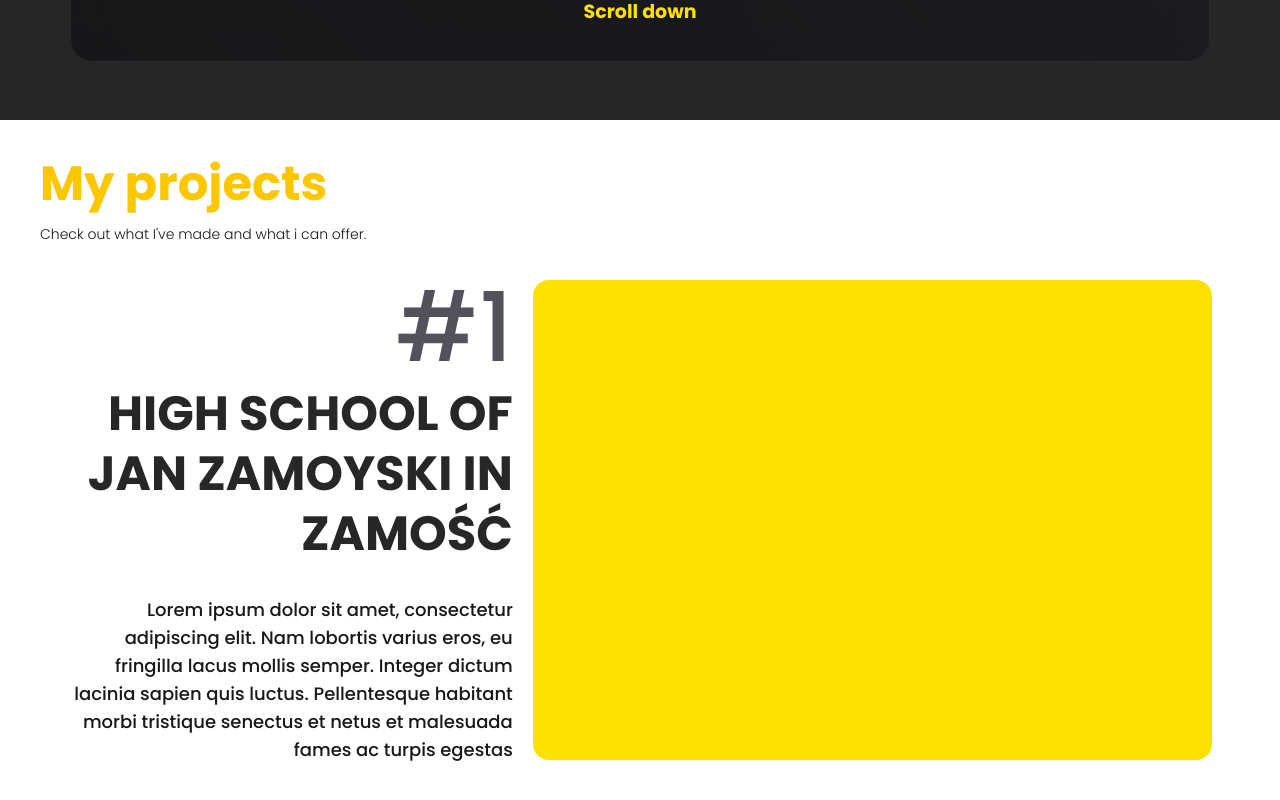
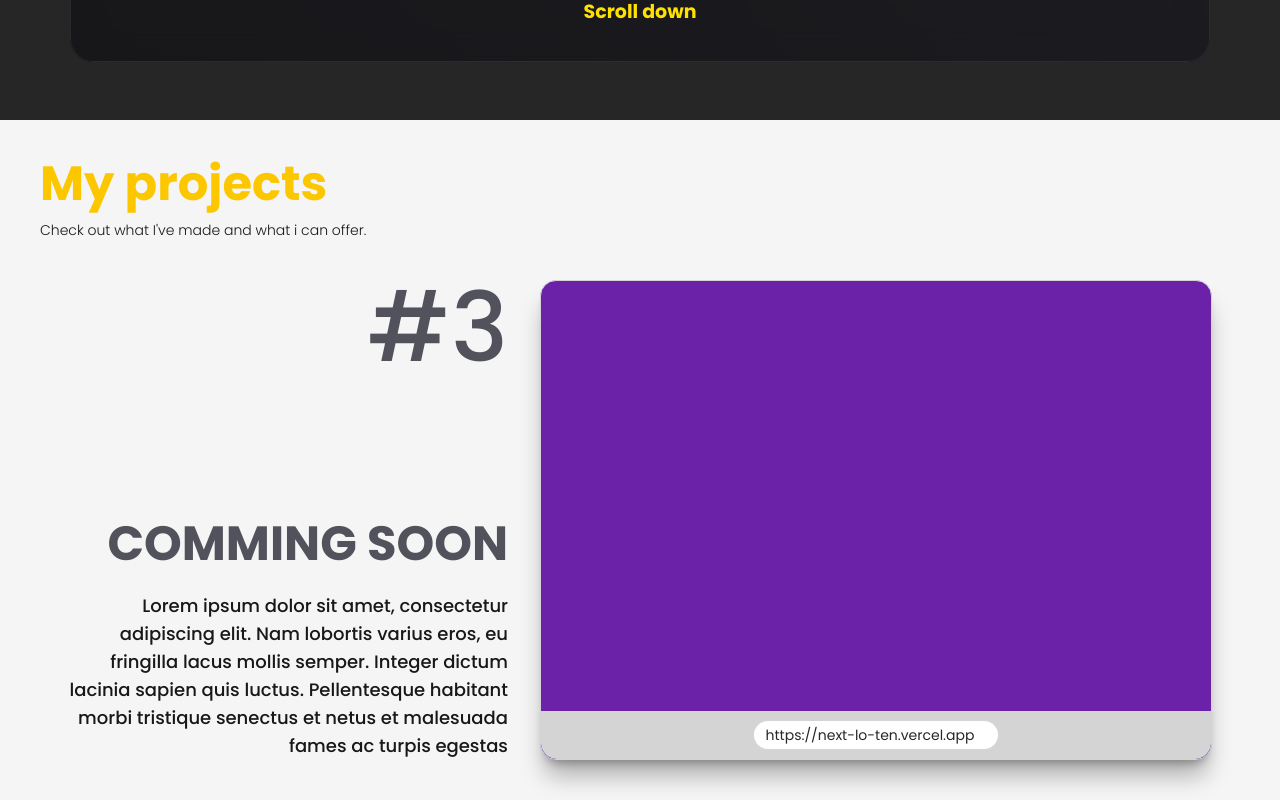
Before and after one commit to Mitrix005/Portfolio_mszyszlo, a Next.js app: page / in a window 1280 px wide. Shown: the part 680-1480 px from the top of the page. Built offline with nearby package versions, Linux system fonts and the light colour scheme.

Commit message:
Dodano content do Projects oraz zrobiono animacje

```diff
--- a/src/app/components/Cards/CardsWrapper.js
+++ b/src/app/components/Cards/CardsWrapper.js
@@ -1,24 +1,34 @@
 "use client"
-import { motion, useScroll, useTransform } from "motion/react"
-import { useRef } from "react";
+import { motion, useScroll, useTransform, useMotionValueEvent } from "motion/react"
+import {useRef, useState} from "react";
 import Skills from "@/app/components/Cards/Skills";
 import Projects from "@/app/components/Cards/Projects";
 
 export default function CardsWrapper() {
     const containerRef = useRef(null);
+    const [ProjectId, setProjectId] = useState(0);
 
     const { scrollYProgress } = useScroll({
         target: containerRef,
         offset: ["start start", "end end"]
     });
 
-    const x = useTransform(scrollYProgress, [0.3, 0.6], ["0%", "-100%"]);
-    const scale = useTransform(scrollYProgress,[0.3, 1], ["100%", "70%"]);
+    const x = useTransform(scrollYProgress, [0.3, 0.55], ["0%", "-100%"]);
+    const scale = useTransform(scrollYProgress,[0.3, 0.55], ["100%", "70%"]);
+    useMotionValueEvent(scrollYProgress, "change", (latest) => {
+        if (latest < 0.7) {
+            setProjectId(0);
+        } else if (latest < 0.85) {
+            setProjectId(1);
+        } else {
+            setProjectId(2);
+        }
+    });
 
     return (
         <div ref={containerRef} className="relative h-[400vh] bg-zinc-900 rounded-t-3xl">
             <div id="skills" className="absolute top-0 w-full h-1 pointer-events-none" />
-            <div id="projects" className="absolute top-[70%] w-full h-1 pointer-events-none" />
+            <div id="projects" className="absolute top-[40%] w-full h-1 pointer-events-none" />
 
             <div className="sticky top-0 h-screen overflow-hidden">
                 <div className="flex h-full w-[200vw]">
@@ -30,7 +40,7 @@ export default function CardsWrapper() {
                     <motion.div
                         style={{ x }}
                         className="relative z-20 w-screen h-full flex-shrink-0 flex items-center justify-center">
-                        <Projects />
+                        <Projects actualProject={ProjectId}/>
                     </motion.div>
                 </div>
             </div>
--- a/src/app/components/Cards/Projects.js
+++ b/src/app/components/Cards/Projects.js
@@ -1,49 +1,179 @@
 "use client"
 
-import {motion} from "motion/react"
+import {motion, AnimatePresence, useMotionValue, useSpring, useTransform} from "motion/react"
+import {useEffect} from "react";
+import Image from "next/image";
 
-export default function Projects(){
+export default function Projects({actualProject=0}){
+
+    const x = useMotionValue(0);
+    const y = useMotionValue(0);
+
+    const xSpring = useSpring(x);
+    const ySpring = useSpring(y);
+
+    const rotateX = useTransform(ySpring, [-0.5, 0.5], ["9deg", "-9deg"]);
+    const rotateY = useTransform(xSpring, [-0.5, 0.5], ["-9deg", "9deg"]);
+
+
     const containerVariant = {
-        hidden: { opacity: 1 },
+        hidden: { opacity: 0 },
         visible: {
             opacity: 1,
             transition: {
-                staggerChildren: 0.3
+                staggerChildren: 0.1,
+                delayChildren: 0.1
             }
         }
     };
 
-    const projectsCardsVariant = {
-        hidden: { opacity: 0 },
+    const itemVariant = {
+        hidden: { opacity: 0, y: 20 },
         visible: {
             opacity: 1,
-            transition: { type: "spring"}
+            y: 0,
+            transition: { type: "spring", stiffness: 50 }
         }
     };
+
+    const projects = [
+        {
+            name: "HIGH SCHOOL OF JAN ZAMOYSKI IN ZAMOŚĆ",
+            description: "Lorem ipsum dolor sit amet, consectetur adipiscing elit. Nam lobortis varius eros, eu fringilla lacus mollis semper. " +
+                "Integer dictum lacinia sapien quis luctus. Pellentesque habitant morbi tristique senectus et netus et malesuada fames ac turpis egestas",
+            preview: "",
+            color: "bg-[#FFR100]",
+            image: "/previews/1lo-preview.png",
+            link: "https://next-lo-ten.vercel.app"
+        },
+        {
+            name: "MY PORTFOLIO",
+            description: "Lorem ipsum dolor sit amet, consectetur adipiscing elit. Nam lobortis varius eros, eu fringilla lacus mollis semper. " +
+                "Integer dictum lacinia sapien quis luctus. Pellentesque habitant morbi tristique senectus et netus et malesuada fames ac turpis egestas",
+            preview: "",
+            color: "bg-[#064e3b]",
+            link: "https://next-lo-ten.vercel.app"
+        },
+        {
+            name: "COMMING SOON",
+            description: "Lorem ipsum dolor sit amet, consectetur adipiscing elit. Nam lobortis varius eros, eu fringilla lacus mollis semper. " +
+                "Integer dictum lacinia sapien quis luctus. Pellentesque habitant morbi tristique senectus et netus et malesuada fames ac turpis egestas",
+            preview: "",
+            color: "bg-[#6b21a8]",
+            link: "https://next-lo-ten.vercel.app"
+        }
+    ];
+    const projectData = projects[actualProject];
+
+    const contentVariant = {
+        hidden: { opacity: 0, x: 50, scale: 0.95 },
+        visible: {
+            opacity: 1,
+            x: 0,
+            scale: 1,
+            transition: { duration: 0.4, type: "spring", bounce: 0.3, staggerChildren: 0.1}
+        },
+        exit: {
+            opacity: 0,
+            x: -50,
+            scale: 0.95,
+            transition: { duration: 0.3 }
+        }
+    };
+
+
+    const mainContainerVariant = {
+        hidden: { opacity: 0, x: 20 },
+        visible: {
+            opacity: 1,
+            x: 0,
+            transition: { duration: 0.5, type: "spring", staggerChildren: 0.2 }
+        },
+        exit: { opacity: 0, x: -20, transition: { duration: 0.3 } }
+    };
+
+    const handleMouseMove = (e) => {
+        const rect = e.currentTarget.getBoundingClientRect();
+
+        const width = rect.width;
+        const height = rect.height;
+
+        const mouseX = e.clientX - rect.left;
+        const mouseY = e.clientY - rect.top;
+
+        const xPrecent = mouseX / width - 0.5;
+        const yPrecent = mouseY / height - 0.5;
+
+        x.set(xPrecent);
+        y.set(yPrecent);
+    }
+
+    const handleMouseLeave = () => {
+        x.set(0);
+        y.set(0);
+    }
+
 
     return (
         <motion.div
             initial="hidden"
             whileInView="visible"
             variants={containerVariant}
-            viewport={{ once: false, amount: 0.8 }}
-            className="w-full h-full p-10 pr-12 bg-white">
-            <div className="relative w-full h-full">
-                <div className="absolute top-0 w-max h-max flex flex-col gap-4">
+            viewport={{ once: false, amount: 0.3 }}
+            className="w-full h-full p-10 pr-12 bg-neutral-100">
+            <motion.div
+                variants={itemVariant}
+                className="relative w-full h-full">
+                <div className="absolute top-0 w-max h-max flex flex-col gap-3">
                     <p className="font-inter text-5xl font-bold text-yellow-400">My projects</p>
                     <p className="text-zinc-900 text-sm font-light">Check out what I've made and what i can offer.</p>
                 </div>
-                <div className="w-full h-full flex justify-center items-center px-5 py-10 gap-5">
-                    <div className="w-2/5 h-3/4 flex flex-col justify-between items-end gap-2">
-                        <p className="relative flex-none top-0 text-zinc-600 text-8xl font-medium">#1</p>
-                        <div className="w-full h-max flex flex-col justify-end items-end gap-8">
-                            <h1 className="text-zinc-800 text-5xl/15 font-black text-right">HIGH SCHOOL OF JAN ZAMOYSKI IN ZAMOŚĆ</h1>
-                            <p className="text-zinc-900 text-lg font-medium text-right">Lorem ipsum dolor sit amet, consectetur adipiscing elit. Nam lobortis varius eros, eu fringilla lacus mollis semper. Integer dictum lacinia sapien quis luctus. Pellentesque habitant morbi tristique senectus et netus et malesuada fames ac turpis egestas</p>
+                <AnimatePresence mode="wait">
+                    <motion.div
+                        key={actualProject}
+                        variants={contentVariant}
+                        initial="hidden"
+                        animate="visible"
+                        exit="exit"
+                        className="w-full h-full flex justify-center items-center px-5 py-10 gap-8">
+                        <div className="w-2/5 h-3/4 flex flex-col justify-between items-end gap-2">
+                            <motion.p
+                                variants={itemVariant}
+                                className="relative flex-none top-0 text-zinc-600 text-8xl font-medium">#{actualProject+1}</motion.p>
+                            <div className="w-full h-max flex flex-col justify-end items-end gap-4">
+                                <motion.h1
+                                    variants={itemVariant}
+                                    className="text-zinc-600 text-5xl/16 font-black text-right">{projectData.name}</motion.h1>
+                                <motion.p
+                                    variants={itemVariant}
+                                    className="text-zinc-900 text-lg font-medium text-right">{projectData.description}</motion.p>
+                            </div>
                         </div>
-                    </div>
-                    <div className="w-3/5 h-3/4 bg-[#FFE100] rounded-2xl"></div>
-                </div>
-            </div>
+                        <motion.div
+                            className={`w-3/5 h-3/4 flex flex-col justify-end rounded-2xl shadow-xl/30 ${projectData.color} overflow-hidden relative border border-zinc-300`}
+                            whileHover={{scale: 1.01, transition:{
+                                duration: 0.2,
+                                }}}
+                            onMouseMove={handleMouseMove}
+                            onMouseLeave={handleMouseLeave}
+                            style={{
+                                rotateX,
+                                rotateY,
+                                transformStyle: "preserve-3d"
+                            }}
+                        >
+                            {projectData?.image ? <div className="absolute top-0 left-0 w-full h-full">
+                                <Image src={projectData.image} alt={projectData.name} fill className="object-cover" />
+                            </div> : null}
+                            <div className="relative z-10 w-full h-12 bg-neutral-300 rounded-b-2xl flex items-center justify-center px-4">
+                                <div className="w-max h-max bg-white rounded-2xl flex items-center pl-3 pr-6 py-1">
+                                    <p className="text-sm text-zinc-800">{projectData.link}</p>
+                                </div>
+                            </div>
+                        </motion.div>
+                    </motion.div>
+                </AnimatePresence>
+            </motion.div>
         </motion.div>
     )
 }
```
Also changed, not shown: public/previews/1lo-preview.png (added).
